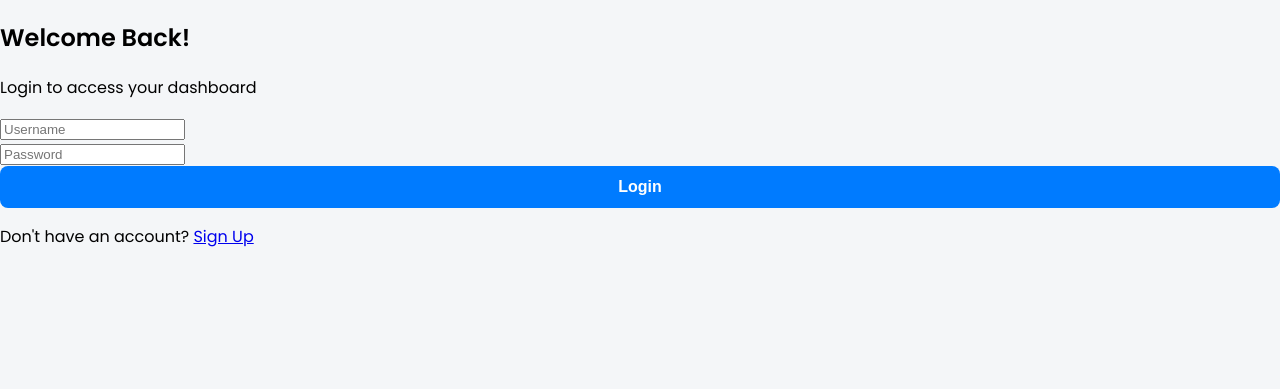
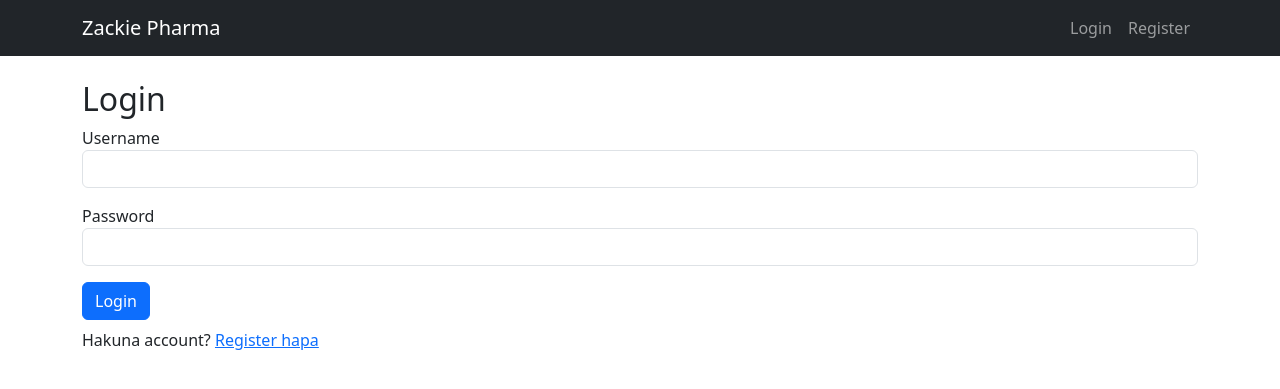
Before and after one commit to isackpeter920-sketch/zackie-pharmac, a Flask app: page /login in a window 1280 px wide. Shown: the top 389 px of the page. Run offline with Flask 3, Linux system fonts and the light colour scheme.

Commit message:
Update login.html

```diff
--- a/templates/login.html
+++ b/templates/login.html
@@ -1,27 +1,17 @@
-<!DOCTYPE html>
-<html lang="en">
-<head>
-    <meta charset="UTF-8">
-    <title>Login - Zackie Pharmacy</title>
-    <link rel="stylesheet" href="{{ url_for('static', filename='css/style.css') }}">
-    <link href="https://fonts.googleapis.com/css2?family=Poppins:wght@400;600&display=swap" rel="stylesheet">
-</head>
-<body>
-    <div class="login-container">
-        <div class="login-box">
-            <h2>Welcome Back!</h2>
-            <p class="sub-title">Login to access your dashboard</p>
-            <form method="POST" action="/login">
-                <div class="input-group">
-                    <input type="text" name="username" placeholder="Username" required>
-                </div>
-                <div class="input-group">
-                    <input type="password" name="password" placeholder="Password" required>
-                </div>
-                <button type="submit">Login</button>
-            </form>
-            <p class="signup-text">Don't have an account? <a href="/register">Sign Up</a></p>
-        </div>
+{% extends "base.html" %}
+{% block title %}Login{% endblock %}
+{% block content %}
+<h2>Login</h2>
+<form method="POST">
+    <div class="mb-3">
+        <label>Username</label>
+        <input type="text" name="username" class="form-control" required>
     </div>
-</body>
-</html>
+    <div class="mb-3">
+        <label>Password</label>
+        <input type="password" name="password" class="form-control" required>
+    </div>
+    <button type="submit" class="btn btn-primary">Login</button>
+</form>
+<p class="mt-2">Hakuna account? <a href="{{ url_for('register') }}">Register hapa</a></p>
+{% endblock %}
```
